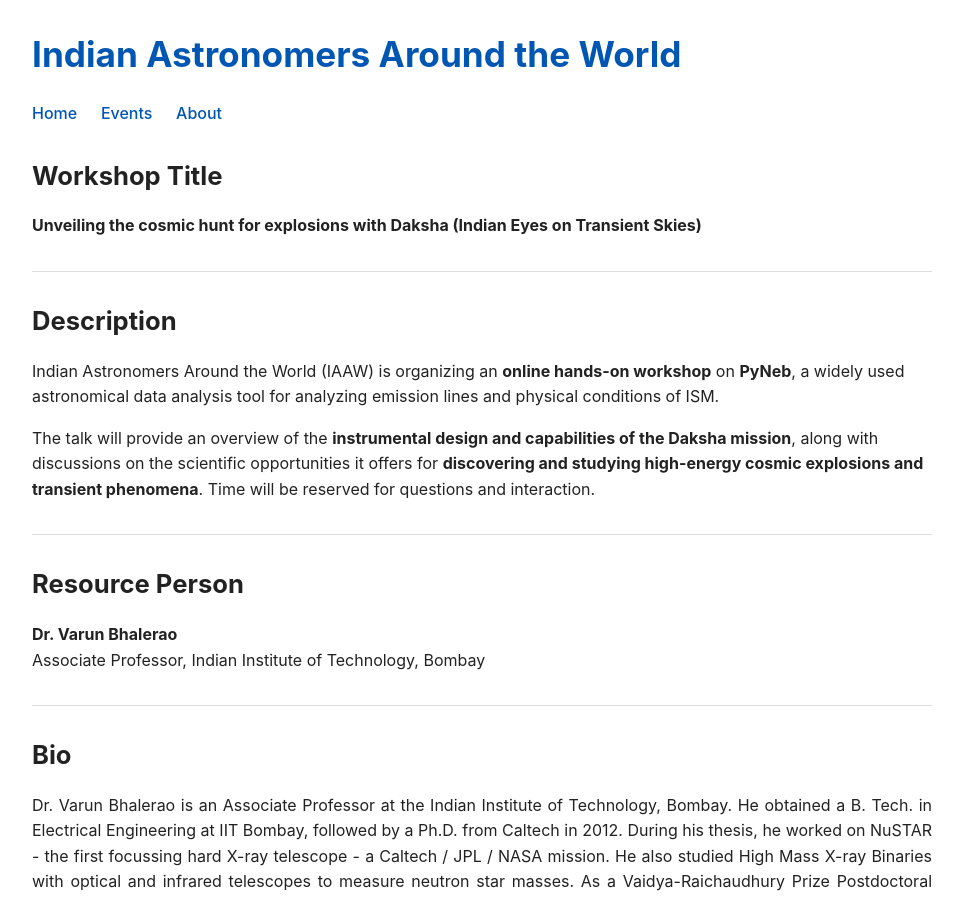
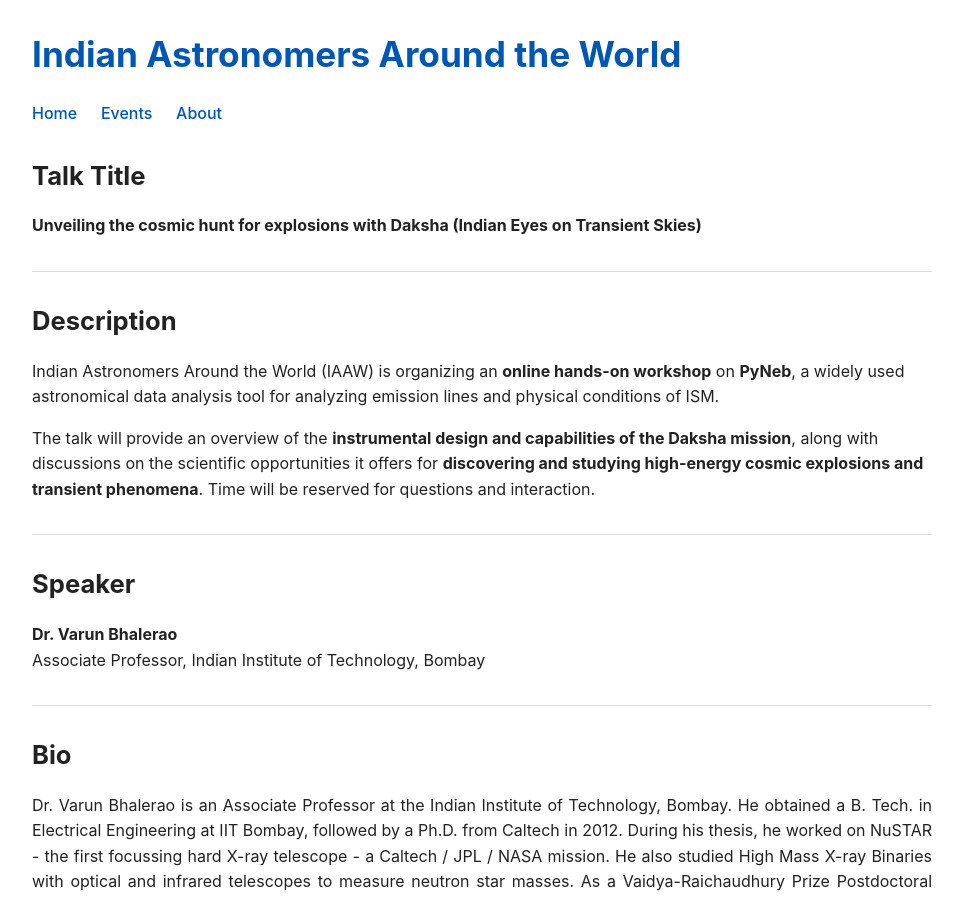
Before and after one commit to indianastronomers/indianastronomers.github.io, a Jekyll site: the page built from events/2026-03-31-Talk-Daksha.md, in a window 1280 px wide and 900 px high. Shown: the whole window, without its empty margins (158-1121 px from the left). Built offline with Jekyll 4.4.1, drawn with Linux system fonts in a browser that asks for light colours.

Commit message:
Update workshop title and resource person section

```diff
--- a/events/2026-03-31-Talk-Daksha.md
+++ b/events/2026-03-31-Talk-Daksha.md
@@ -6,7 +6,7 @@ event: true
 summary:  Online Talk – Unveiling the cosmic hunt for explosions with Daksha (Indian Eyes on Transient Skies), by Dr. Varun Bhalerao, IIT-Bombay, India.
 ---
 
-## Workshop Title
+## Talk Title
 
 **Unveiling the cosmic hunt for explosions with Daksha (Indian Eyes on Transient Skies)**
 
@@ -24,7 +24,7 @@ The talk will provide an overview of the <b>instrumental design and capabilities
 
 ---
 
-## Resource Person
+## Speaker
 
 **Dr. Varun Bhalerao**
 Associate Professor, Indian Institute of Technology, Bombay
```
